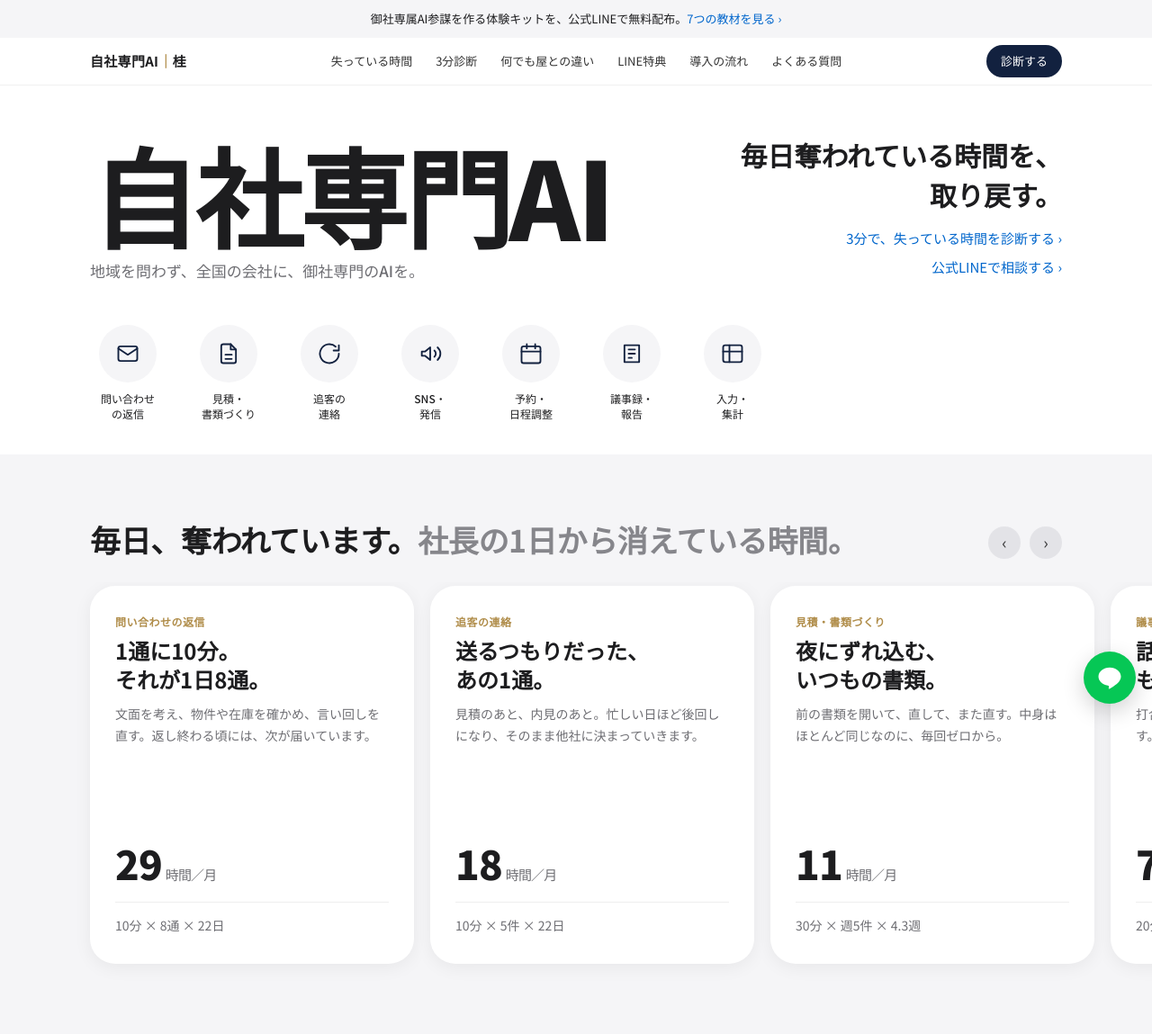
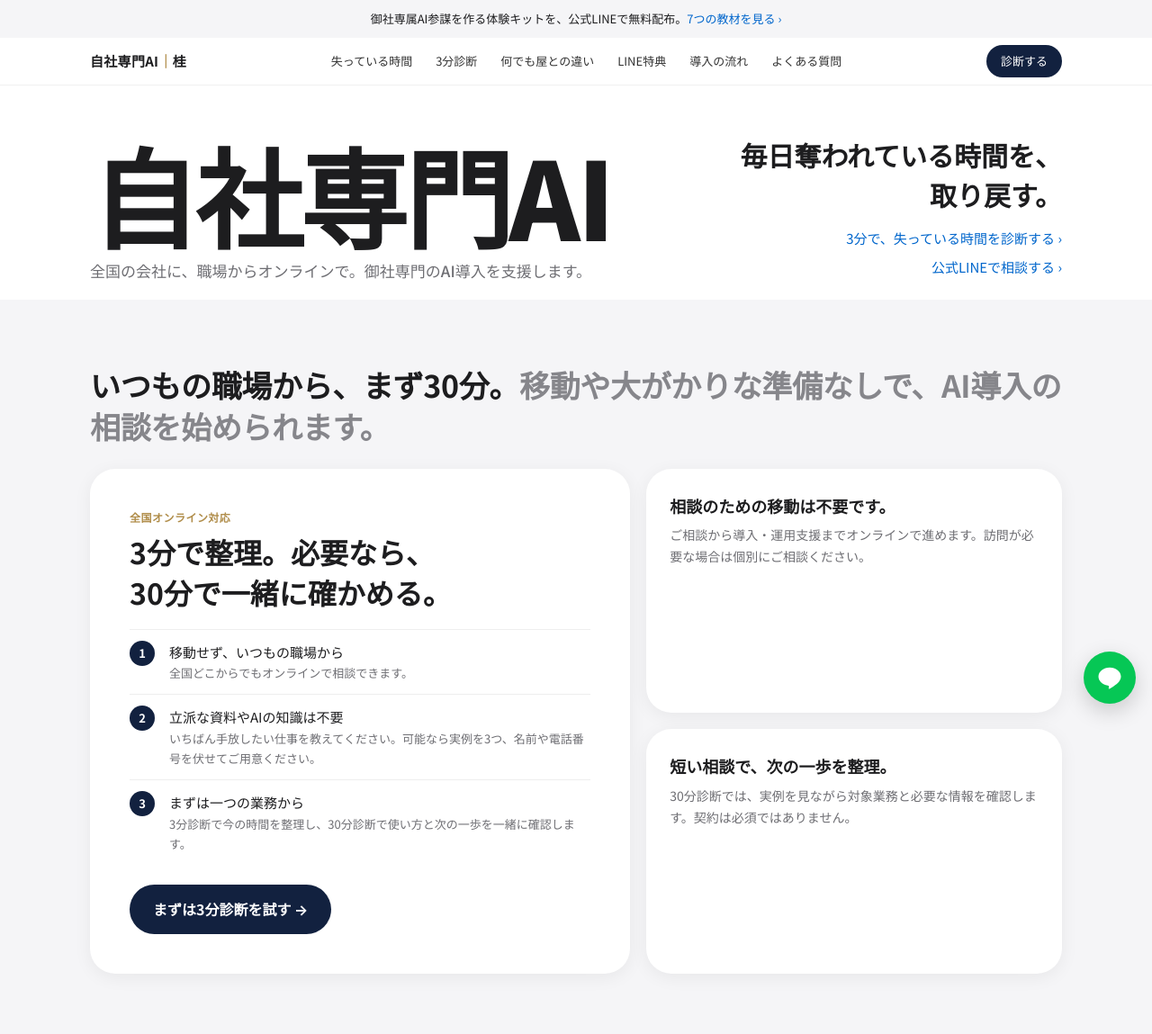
Before and after one commit to katsuraharuki/senmon-ai, a plain HTML site: page index.html in a window 1280 px wide. Shown: the top 1149 px of the page at 90% size. Drawn offline with Linux system fonts and the light colour scheme.

Commit message:
オンライン相談の便益をLPへ追加

```diff
--- a/index.html
+++ b/index.html
@@ -4,7 +4,7 @@
 <meta charset="utf-8">
 <meta name="viewport" content="width=device-width, initial-scale=1">
 <title>自社専門AI｜毎日奪われている時間を、取り戻す。</title>
-<meta name="description" content="地域を問わず、全国の会社に、御社専門のAIを入れます。まず3分の診断で、御社が毎月失っている時間がわかります。">
+<meta name="description" content="全国オンライン対応。移動の手間なく、いつもの職場からAI導入を相談できます。まず3分診断で時間を整理し、必要なら30分で御社の業務を一緒に確かめます。">
 <link rel="preconnect" href="https://fonts.googleapis.com">
 <link rel="preconnect" href="https://fonts.gstatic.com" crossorigin>
 <link href="https://fonts.googleapis.com/css2?family=Noto+Sans+JP:wght@400;500;700;900&display=swap" rel="stylesheet">
@@ -222,12 +222,35 @@ button{font:inherit;cursor:pointer;border:0;background:none;color:inherit}
 <!-- 1 1画面目 -->
 <section class="hero">
   <div class="wrap">
-    <h1 class="rv">自社専門AI<small>地域を問わず、全国の会社に、御社専門のAIを。</small></h1>
+    <h1 class="rv">自社専門AI<small>全国の会社に、職場からオンラインで。御社専門のAI導入を支援します。</small></h1>
     <div class="side rv">
       <p class="lead">毎日奪われている時間を、<br>取り戻す。</p>
       <div class="links">
         <a class="link" href="#diag">3分で、失っている時間を診断する ›</a>
         <a class="link lineLink" href="#">公式LINEで相談する ›</a>
+      </div>
+    </div>
+  </div>
+</section>
+
+<!-- オンライン相談の便益 -->
+<section class="sec gray" aria-labelledby="online-benefits">
+  <div class="wrap">
+    <h2 class="h2 rv" id="online-benefits">いつもの職場から、まず30分。<span>移動や大がかりな準備なしで、AI導入の相談を始められます。</span></h2>
+    <div class="one">
+      <div class="main rv">
+        <span class="eyebrow">全国オンライン対応</span>
+        <h3>3分で整理。必要なら、<br>30分で一緒に確かめる。</h3>
+        <ol class="flow">
+          <li>移動せず、いつもの職場から<span>全国どこからでもオンラインで相談できます。</span></li>
+          <li>立派な資料やAIの知識は不要<span>いちばん手放したい仕事を教えてください。可能なら実例を3つ、名前や電話番号を伏せてご用意ください。</span></li>
+          <li>まずは一つの業務から<span>3分診断で今の時間を整理し、30分診断で使い方と次の一歩を一緒に確認します。</span></li>
+        </ol>
+        <a class="btn navy" href="#diag">まずは3分診断を試す →</a>
+      </div>
+      <div class="side">
+        <div class="mini rv"><h4>相談のための移動は不要です。</h4><p>ご相談から導入・運用支援までオンラインで進めます。訪問が必要な場合は個別にご相談ください。</p></div>
+        <div class="mini rv"><h4>短い相談で、次の一歩を整理。</h4><p>30分診断では、実例を見ながら対象業務と必要な情報を確認します。契約は必須ではありません。</p></div>
       </div>
     </div>
   </div>
@@ -347,10 +370,10 @@ button{font:inherit;cursor:pointer;border:0;background:none;color:inherit}
 <!-- 7 1対1 -->
 <section class="sec">
   <div class="wrap">
-    <h2 class="h2 rv">いつでもどうぞ。<span>1対1で、御社の業務を一緒に見ます。</span></h2>
+    <h2 class="h2 rv">移動せず、いつもの職場から。<span>30分のオンライン診断で、御社の業務を一緒に見ます。</span></h2>
     <div class="one">
       <div class="main rv">
-        <span class="eyebrow">30分診断・オンライン</span>
+        <span class="eyebrow">全国対応・30分診断・オンライン</span>
         <h3>体験した業務をもとに、<br>御社の最初の一歩を決めます。</h3>
         <ol class="flow">
           <li>キットを試した結果と、御社の現在地を確認する<span>使えたところ・詰まったところ・目指す状態を整理します</span></li>
@@ -417,7 +440,7 @@ button{font:inherit;cursor:pointer;border:0;background:none;color:inherit}
       <article class="card navy rv"><span class="eyebrow">実務家</span><h3>毎日、AIで<br>仕事を回しています。</h3><p>学校法人でマーケティングリーダーを務め、LP制作や配信の文面づくりに、毎日AIを使っています。</p><div class="big">180→262<small>人</small></div><div class="calc">集客の申込数：前年度（年間）180人 → 今年度（途中）262人<sup>※2</sup></div></article>
       <article class="card rv"><span class="eyebrow">教えるだけではない</span><h3>動くところまで、<br>つくります。</h3><p>使い方を教えて終わり、相談に乗って終わり、ではありません。御社の業務に入れて、2週間運用し、時間が減ったことを数字で確かめます。</p></article>
       <article class="card rv"><span class="eyebrow">払う前に</span><h3>導入を決める前に、<br>使い心地を確かめる。</h3><p>まず無料の体験キットで、御社の背景を入れたAIをお試しください。30分診断では対象業務と必要な情報を整理し、導入範囲・条件を確認してからご検討いただけます。</p></article>
-      <article class="card rv"><span class="eyebrow">全国対応</span><h3>地域を問わず、<br>オンラインで伴走。</h3><p>相談から導入・運用支援まで、オンラインで対応します。見積書・請求書もきちんとお出しします。</p></article>
+      <article class="card rv"><span class="eyebrow">全国対応</span><h3>地域を問わず、<br>オンラインで伴走。</h3><p>相談から導入・運用支援までオンラインで対応。相談のための移動は不要です。画面を見ながら、御社の仕事に合わせて一緒に進めます。見積書・請求書もきちんとお出しします。</p></article>
     </div>
   </div>
 </section>
@@ -432,7 +455,7 @@ button{font:inherit;cursor:pointer;border:0;background:none;color:inherit}
     <details><summary>AIのことが全く分からなくても大丈夫ですか？</summary><p>大丈夫です。どの業務を任せるかを一緒に決め、設定も仕組みもこちらでつくります。導入後は、社員の方が使えるようになるまでお伝えします。</p></details>
     <details><summary>費用はどれくらいかかりますか？</summary><p>診断、7教材とAI指示書10付録を含む体験キット、7日間の案内は無料です。自社専門AIの導入は1業務10万円（一括）、保守は月2万円で、保守に入るかは2週間の運用のあとに選べます。導入ではClaude（Anthropic社のAI）を使うため、別にClaudeの利用料（月額）がかかります。金額はプランと使う人数で変わるので、30分診断でご案内します。</p></details>
     <details><summary>LINEに登録したら、営業の連絡が続きますか？</summary><p>しつこい営業はいたしません。登録時に体験キットをお届けし、その後1週間、準備・比較・実践・情報更新の取り組み方をご案内します。ご希望の方には30分診断をご案内します。不要になったら、いつでもブロックしていただけます。</p></details>
-    <details><summary>対応している地域はどこですか？</summary><p>地域を限定せず、全国の事業者にオンラインでご相談・導入支援を行います。訪問が必要な場合は個別にご相談ください。</p></details>
+    <details><summary>対応している地域はどこですか？</summary><p>全国の事業者にオンラインでご相談・導入支援を行います。相談のための移動は不要です。画面を見ながら進められ、訪問が必要な場合は個別にご相談ください。</p></details>
   </div>
 </section>
 
```
